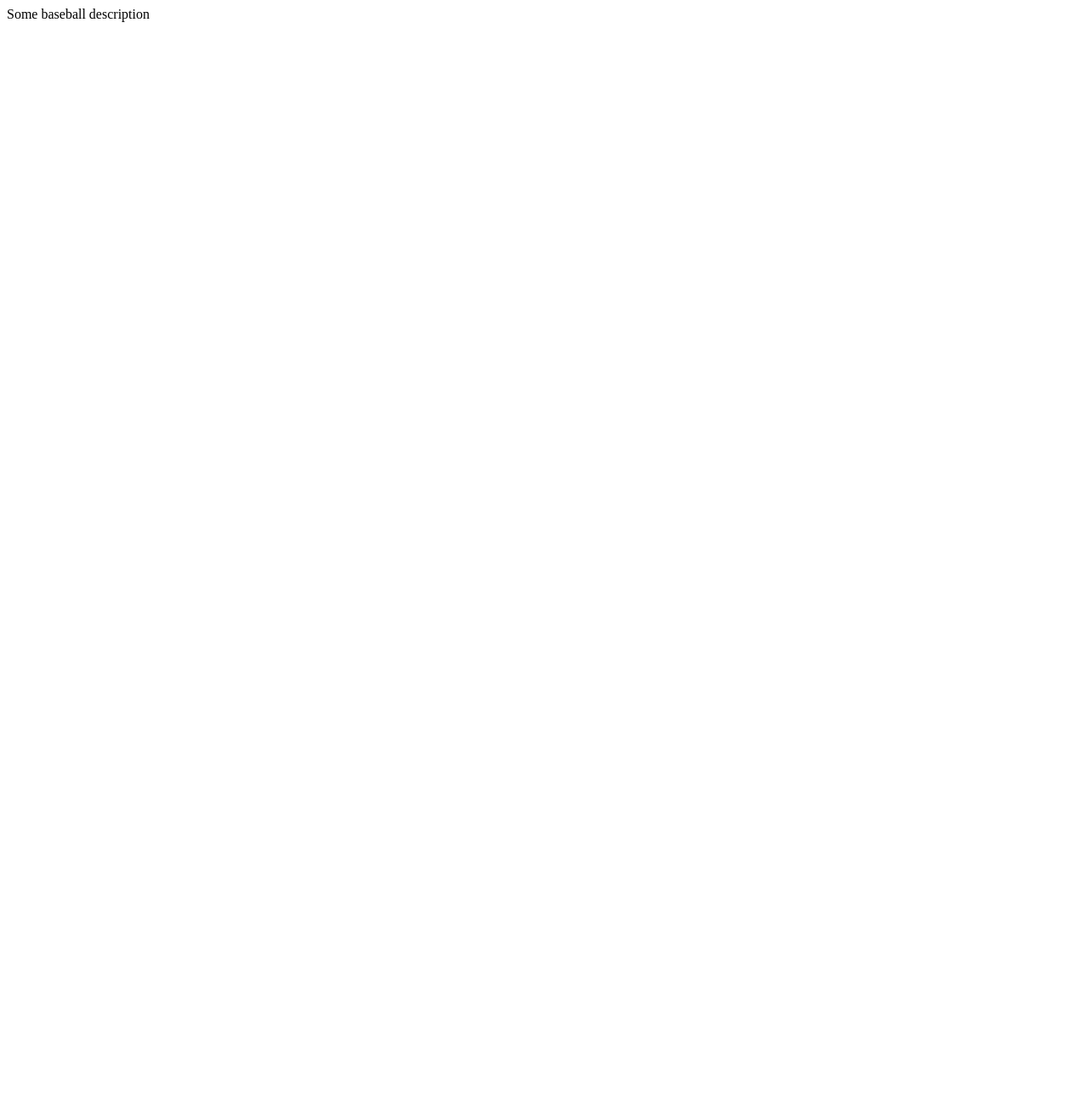
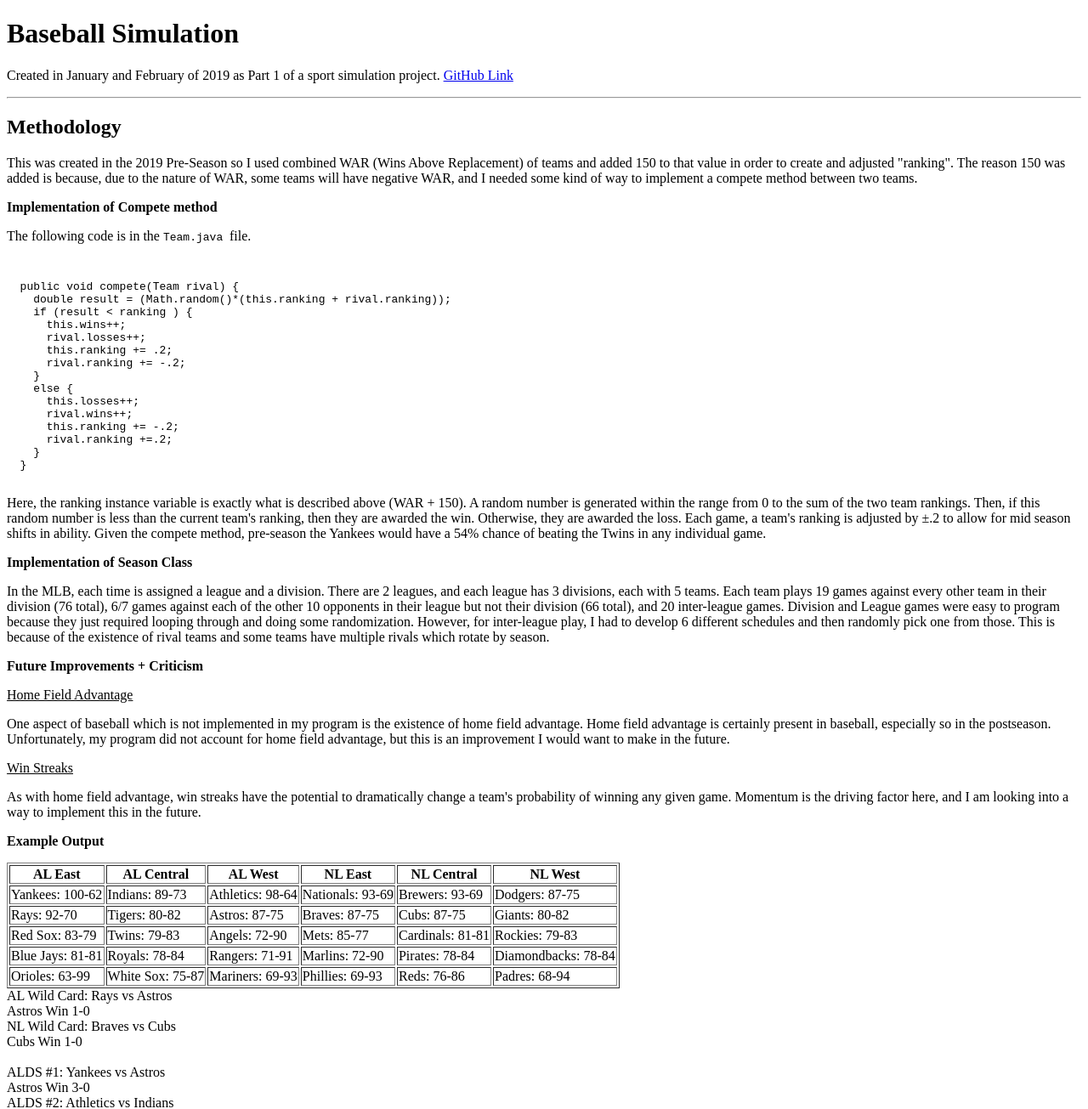
Before and after one commit to maturanamateo/baseball, a plain HTML site: page index.html in a window 1280 px wide. Shown: the top 1305 px of the page at 85% size. Before the commit the page ends 800 px from the top, so only its background shows below. Drawn offline with Linux system fonts and the light colour scheme.

Commit message:
Update index.html

```diff
--- a/index.html
+++ b/index.html
@@ -1,5 +1,113 @@
 <!DOCTYPE html>
 <html>
 <body>
-Some baseball description
+
+<h1> Baseball Simulation </h1>
+<p> Created in January and February of 2019 as Part 1 of a sport simulation project. <a href = "https://github.com/maturanamateo/baseball">GitHub Link</a></p>
+<hr>
+<h2>Methodology</h2>
+This was created in the 2019 Pre-Season so I used combined WAR (Wins Above Replacement) of teams and added 150 to that value in order to create and adjusted "ranking". The reason 150 was added is because, due to the nature of WAR, some teams will have negative WAR, and I needed some kind of way to implement a compete method between two teams.
+<p><strong>Implementation of Compete method</strong></p>
+The following code is in the <code>Team.java </code> file.
+<pre>
+<code>
+  public void compete(Team rival) {
+    double result = (Math.random()*(this.ranking + rival.ranking));
+    if (result < ranking ) {
+      this.wins++;
+      rival.losses++;
+      this.ranking += .2;
+      rival.ranking += -.2;
+    }
+    else {
+      this.losses++;
+      rival.wins++;
+      this.ranking += -.2;
+      rival.ranking +=.2;
+    }
+  }
+</code>
+</pre>
+Here, the ranking instance variable is exactly what is described above (WAR + 150). A random number is generated within the range from 0 to the sum of the two team rankings. Then, if this random number is less than the current team's ranking, then they are awarded the win. Otherwise, they are awarded the loss. Each game, a team's ranking is adjusted by <span>&#177;</span>.2 to allow for mid season shifts in ability. Given the compete method, pre-season the Yankees would have a 54% chance of beating the Twins in any individual game.
+<p><strong>Implementation of Season Class</strong></p>
+In the MLB, each time is assigned a league and a division. There are 2 leagues, and each league has 3 divisions, each with 5 teams. Each team plays 19 games against every other team in their division (76 total), 6/7 games against each of the other 10 opponents in their league but not their division (66 total), and 20 inter-league games. Division and League games were easy to program because they just required looping through and doing some randomization. However, for inter-league play, I had to develop 6 different schedules and then randomly pick one from those. This is because of the existence of rival teams and some teams have multiple rivals which rotate by season.
+<p><strong>Future Improvements + Criticism</strong></p>
+<p><u>Home Field Advantage</u></p>
+One aspect of baseball which is not implemented in my program is the existence of home field advantage. Home field advantage is certainly present in baseball, especially so in the postseason. Unfortunately, my program did not account for home field advantage, but this is an improvement I would want to make in the future.
+<p><u>Win Streaks</u></p>
+As with home field advantage, win streaks have the potential to dramatically change a team's probability of winning any given game. Momentum is the driving factor here, and I am looking into a way to implement this in the future.
+<p><strong>Example Output</strong></p>
+<table border = "1">
+<tr>
+  <th>AL East</th>
+  <th>AL Central</th>
+  <th>AL West</th>
+  <th>NL East</th>
+  <th>NL Central</th>
+  <th>NL West</th>
+</tr>
+<tr>
+  <td>Yankees: 100-62</td>
+  <td>Indians: 89-73</td>
+  <td>Athletics: 98-64</td>
+  <td>Nationals: 93-69</td>
+  <td>Brewers: 93-69</td>
+  <td>Dodgers: 87-75</td>
+</tr>
+<tr>
+  <td>Rays: 92-70</td>
+  <td>Tigers: 80-82</td>
+  <td>Astros: 87-75</td>
+  <td>Braves: 87-75</td>
+  <td>Cubs: 87-75 </td>
+  <td>Giants: 80-82</td>
+</tr>
+<tr>
+  <td>Red Sox: 83-79</td>
+  <td>Twins: 79-83</td>
+  <td>Angels: 72-90</td>
+  <td>Mets: 85-77</td>
+  <td>Cardinals: 81-81 </td>
+  <td>Rockies: 79-83</td>
+</tr>
+<tr>
+  <td>Blue Jays: 81-81</td>
+  <td>Royals: 78-84</td>
+  <td>Rangers: 71-91</td>
+  <td>Marlins: 72-90</td>
+  <td>Pirates: 78-84</td>
+  <td>Diamondbacks: 78-84</td>
+</tr>
+<tr>
+  <td>Orioles: 63-99</td>
+  <td>White Sox: 75-87</td>
+  <td>Mariners: 69-93 </td>
+  <td>Phillies: 69-93</td>
+  <td>Reds: 76-86</td>
+  <td>Padres: 68-94</td>
+</tr>
+</table>
+AL Wild Card: Rays vs Astros <br>
+Astros Win 1-0 <br>
+NL Wild Card: Braves vs Cubs <br>
+Cubs Win 1-0 <br>
+<br>
+ALDS #1: Yankees vs Astros <br>
+Astros Win 3-0 <br>
+ALDS #2: Athletics vs Indians <br>
+Indians Win 3-1 <br>
+NLDS #1: Nationals vs Cubs <br>
+Nationals Win 3-2 <br>
+NLDS #2: Brewers vs Dodgers <br>
+Dodgers Win 3-2 <br>
+<br>
+ALCS: Astros vs Indians <br>
+Astros Win 4-2 <br>
+NLCS: Nationals vs Dodgers <br>
+Dodgers Win 4-1 <br>
+<br>
+World Series: Astros vs Dodgers <br>
+Astros Win 4-3 <br>
+<br>
+Astros Win the MLB Season!
 </html>
```
